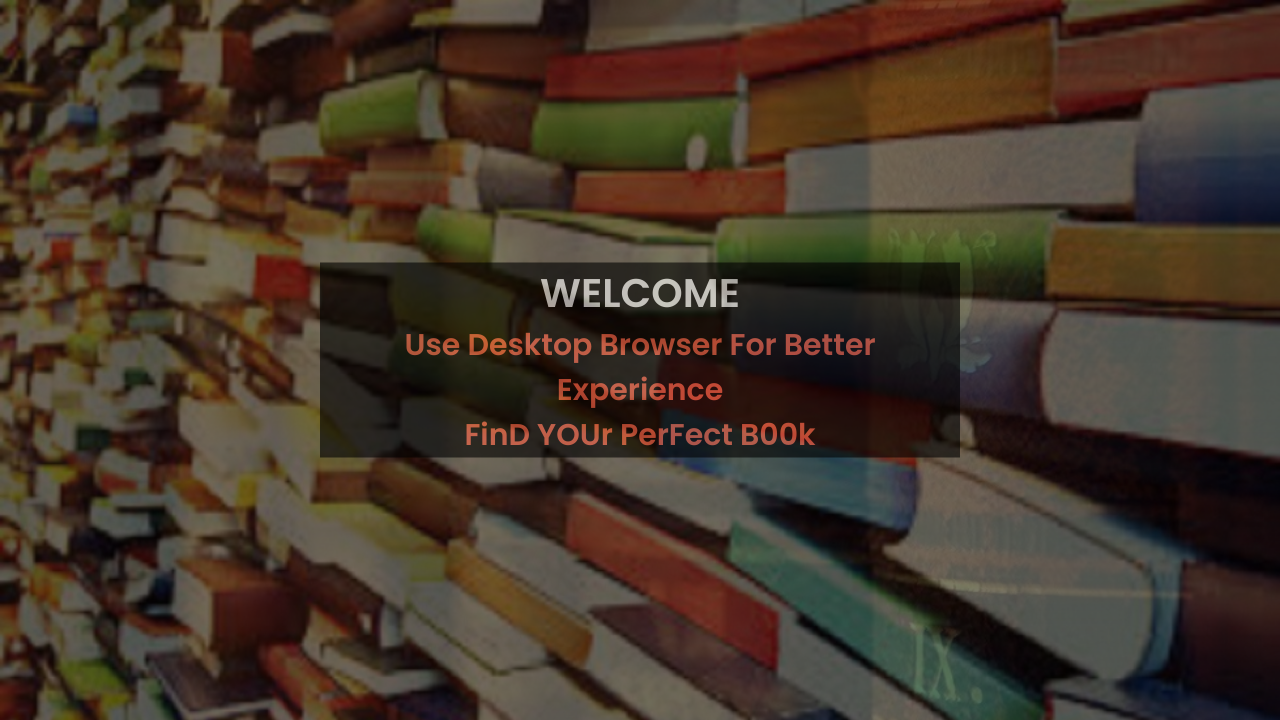
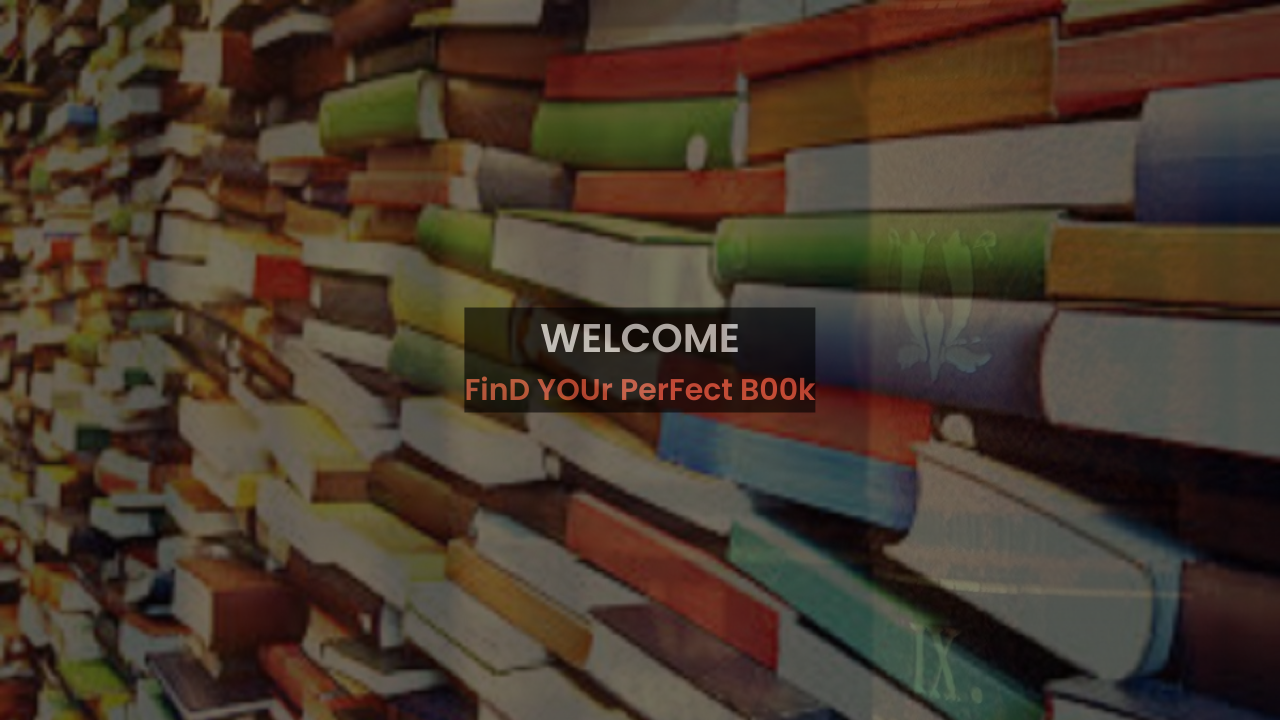
Before and after one commit to SarathAdhi/Book_recomendation_website, a PHP site: page / in a window 1280 px wide. Shown: the part 119-839 px from the top of the page. Run offline with PHP 8.4, Linux system fonts and the light colour scheme; data that the repository does not hold is empty; some libraries are stand-ins or nearby versions.

Commit message:
Update index.php

```diff
--- a/index.php
+++ b/index.php
@@ -106,10 +106,10 @@
 <div class="sec">
     <div class="slider">
         <div class="container">
+
             <div class="details">
 
                             <h1 style="text-align: center; color: white;">WELCOME</h1>
-                            <h2>Use Desktop Browser for Better Experience</h1>
                             <h2>FinD yOUr PerFect B00k</h1>
             </div>
         </div>
```
